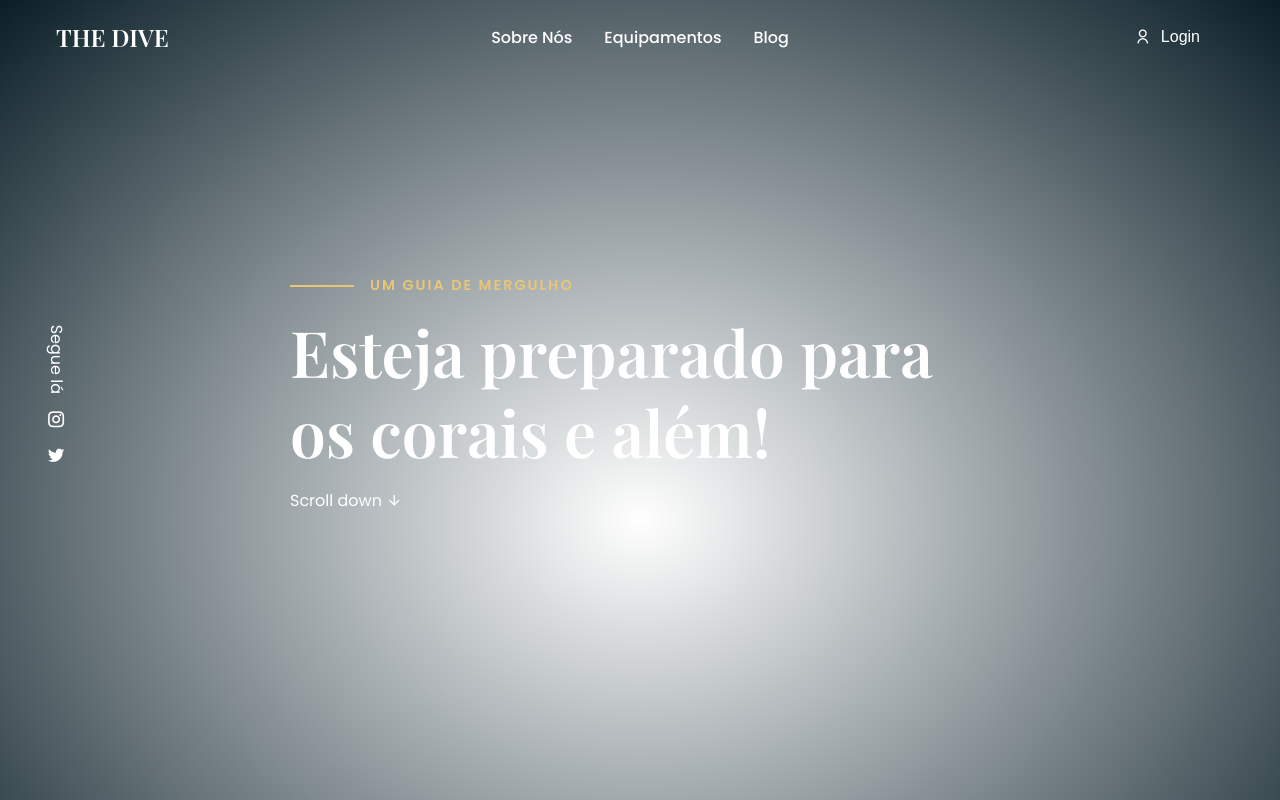
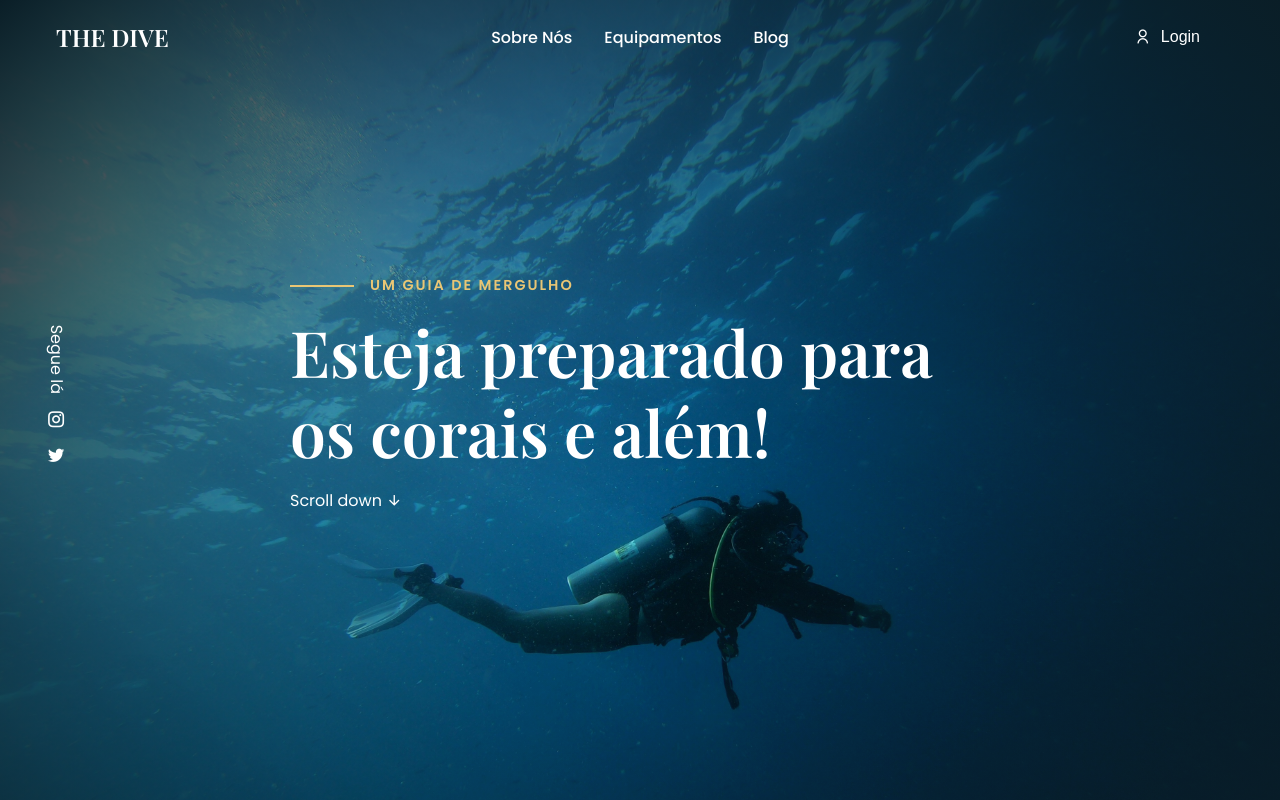
Before and after one commit to samaracaldas/divers, a plain HTML site: page src/index.html in a window 1280 px wide. Shown: the top 800 px of the page. Drawn offline with nearby package versions, Linux system fonts and the light colour scheme.

Commit message:
Update header.css

```diff
--- a/src/assets/styles/header.css
+++ b/src/assets/styles/header.css
@@ -14,7 +14,7 @@
         rgba(255, 255, 255, 0),
         var(--primary-color)
       ),
-      url("../assets/images/hero.jpg");
+      url("../images/hero.jpg");
     background-size: cover;
     background-position: center center;
     background-repeat: no-repeat;
```
